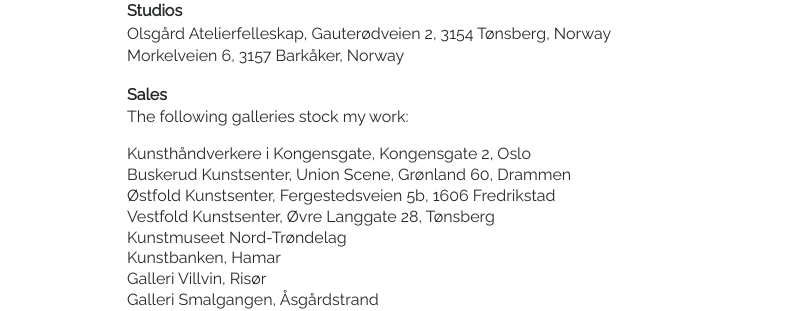
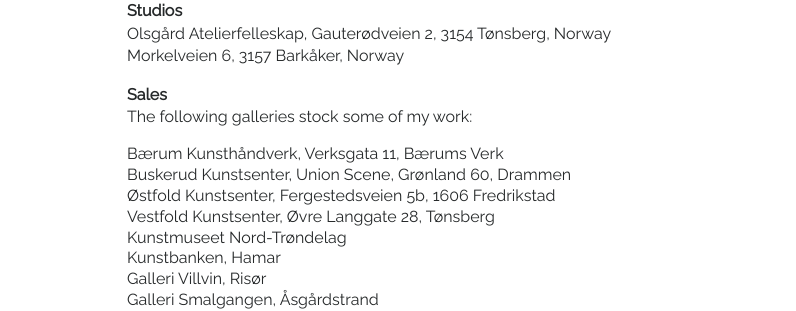
Before and after one commit to rebekkjm/helenmorkenno, a Jekyll site: the page built from contact-and-sales.md, in a window 1280 px wide. Shown: the part 560-871 px from the top of the page, without its empty margins (193-989 px from the left). Built offline with Jekyll 4.4.1, drawn with Linux system fonts in a browser that asks for light colours.

Commit message:
Update contact-and-sales.md
removed kongensgate and added baerum

```diff
--- a/contact-and-sales.md
+++ b/contact-and-sales.md
@@ -21,8 +21,8 @@
 Morkelveien 6, 3157 Barkåker, Norway
 
 **Sales**
-The following galleries stock my work:
-* Kunsthåndverkere i Kongensgate, Kongensgate 2, Oslo
+The following galleries stock some of my work:
+* Bærum Kunsthåndverk, Verksgata 11, Bærums Verk
 * Buskerud Kunstsenter, Union Scene, Grønland 60, Drammen
 * Østfold Kunstsenter, Fergestedsveien 5b, 1606 Fredrikstad
 * Vestfold Kunstsenter, Øvre Langgate 28, Tønsberg
```
